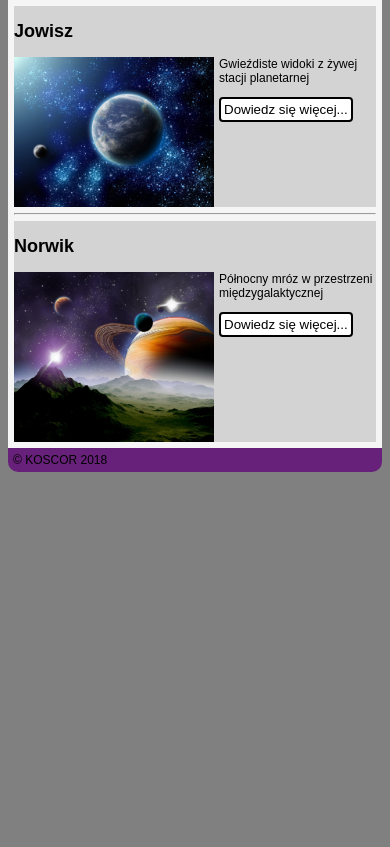
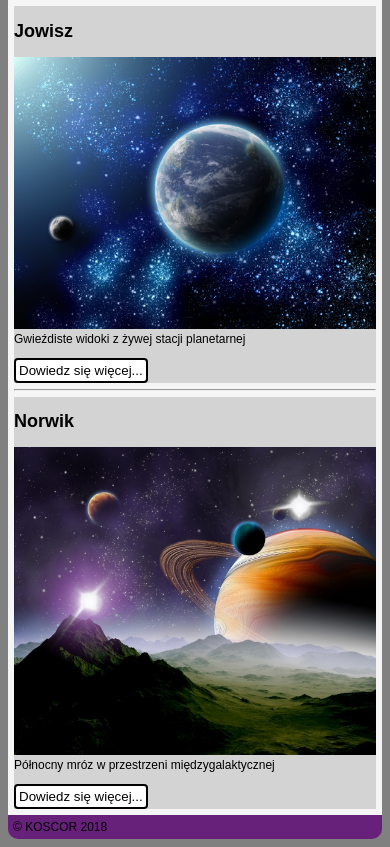
Before and after one commit to wazgkha/HTML, a plain HTML site: page index.html in a window 390 px wide. Shown: the part 122-969 px from the top of the page. Before the commit the page ends 844 px from the top, so only its background shows below. Drawn offline with Linux system fonts and the light colour scheme.

Commit message:
Responsive layout init

```diff
--- a/style.css
+++ b/style.css
@@ -101,3 +101,14 @@ main section{
     font-family: 'Lucida Sans', 'Lucida Sans Regular', 'Lucida Grande', 'Lucida Sans Unicode', Geneva, Verdana, sans-serif;
     text-shadow: 1px 1px white;
 }
+
+@media only screen and (max-width: 500px) {
+
+    main section p img{
+        width: 100%;
+        margin-right: 5px;
+        float: none;
+        margin-right: 100%;
+    }
+
+}
```
